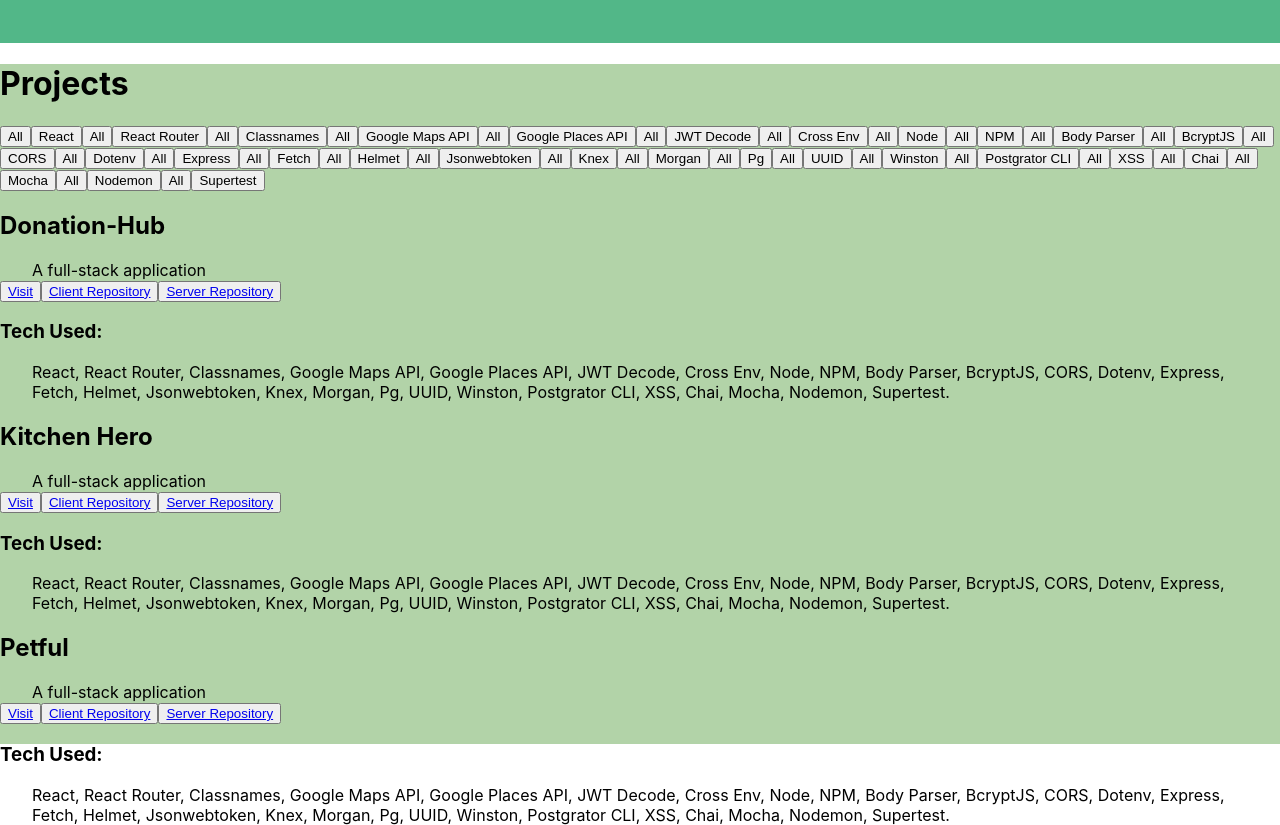
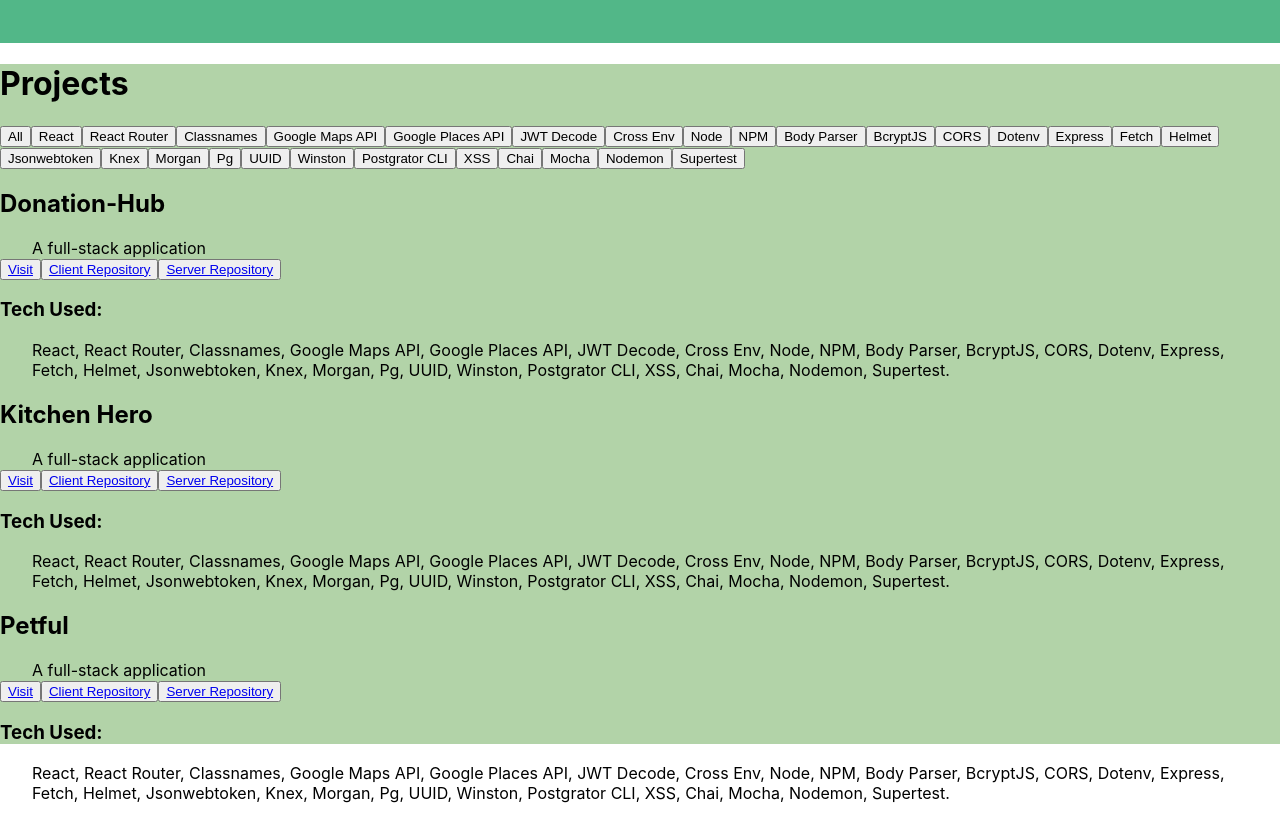
Before and after one commit to kayleighkat98/portfolio-client, a React (Create React App) app: page / in a window 1280 px wide. Shown: the part 2160-2985 px from the top of the page. After the commit the page ends 2963 px from the top, so only its background shows below. Built offline with nearby package versions, Linux system fonts and the light colour scheme.

Commit message:
update tech filter list

```diff
--- a/src/components/Project.js
+++ b/src/components/Project.js
@@ -6,7 +6,8 @@ const tech = store.Tech;
 
 class Project extends Component {
     render() {
-        console.log(this.props.filterValue)
+        const handleFilter = () => {
+        }
         return(
             <div className='project'>
                 {projects.map((project, i) => {
@@ -19,8 +20,28 @@ class Project extends Component {
                         techUsed.push(item.name+', ')
                         return (techUsed)
                     });
-                    return(
-                        <div key={i}>
+                    if (this.props.filterValue === null){
+                        return(
+                            <div key={i}>
+                                <h2>{project.name}</h2>
+                                <p className='p'>A {project.stack}-stack application</p>
+                                <button><a href={project.links.prod_url} target="_blank" rel="noreferrer">Visit</a></button>
+                                <button><a href={project.links.client_git} target="_blank" rel="noreferrer">Client Repository</a></button>
+                                <button><a href={project.links.server_git} target="_blank" rel="noreferrer">Server Repository</a></button>
+                                <h3>Tech Used:</h3>
+                                <p className='p'>{techUsed}</p>
+    {/*
+                                <h3>Summary:</h3>
+                                <p className='p'>{project.text.summary}</p>
+
+                                <h3>My Role</h3>
+                                <p className='p'>{project.text.role}</p> */}
+                            </div>
+                        )
+                    }else{
+                        console.log(project.name,project.id)
+                        if ( this.props.filterValue.includes(project.id)){
+                            <div key={i}>
                             <h2>{project.name}</h2>
                             <p className='p'>A {project.stack}-stack application</p>
                             <button><a href={project.links.prod_url} target="_blank" rel="noreferrer">Visit</a></button>
@@ -35,7 +56,8 @@ class Project extends Component {
                             <h3>My Role</h3>
                             <p className='p'>{project.text.role}</p> */}
                         </div>
-                    )
+                        }
+                    }
                 })}
             </div>
         );
--- a/src/components/TechFilter.js
+++ b/src/components/TechFilter.js
@@ -5,11 +5,10 @@ class TechFilter extends Component {
     render() {
         return(
             <div className='tech-filter'>
+                <button key={'all'} onClick={e =>this.props.undoFilter()}>All</button>
                 {tech.map((item, i)=>{
-                    let techs = [<button key={'all'} onClick={e =>this.props.undoFilter()}>All</button>];
-                    techs.push(<button key={i} onClick={e =>this.props.setFilter(item.projects)}>{item.name}</button>)
-                    return (techs)
-               })}
+                    return (<button key={i} onClick={e =>this.props.setFilter(item.projects)}>{item.name}</button>)
+                })}
             </div>
         );
     };
```
